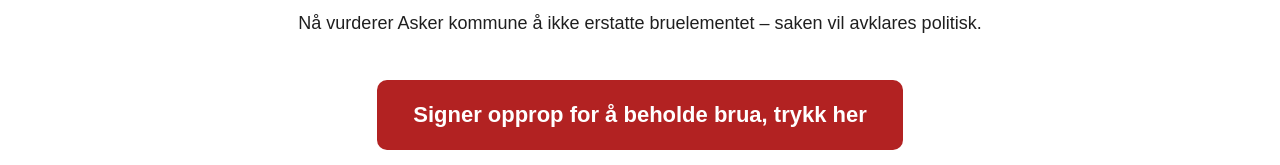
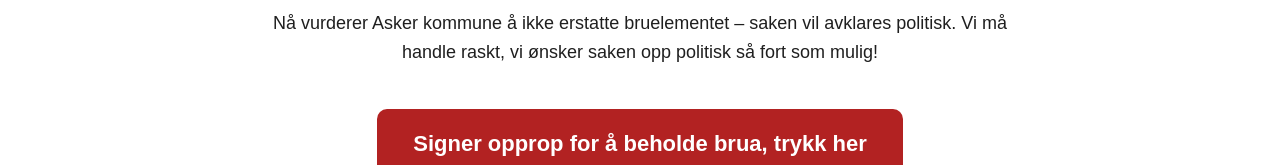
Before and after one commit to christianskrede-maker/Bevar-gangbroen, a plain HTML site: page index.html in a window 1280 px wide. Shown: the part 291-456 px from the top of the page. Drawn offline with Linux system fonts and the light colour scheme.

Commit message:
Update index.html

```diff
--- a/index.html
+++ b/index.html
@@ -247,6 +247,7 @@
 
   <p>
     Nå vurderer Asker kommune å ikke erstatte bruelementet – saken vil avklares politisk.
+    Vi må handle raskt, vi ønsker saken opp politisk så fort som mulig!
   </p>
 
   <button class="button" onclick="openModal()">
```
